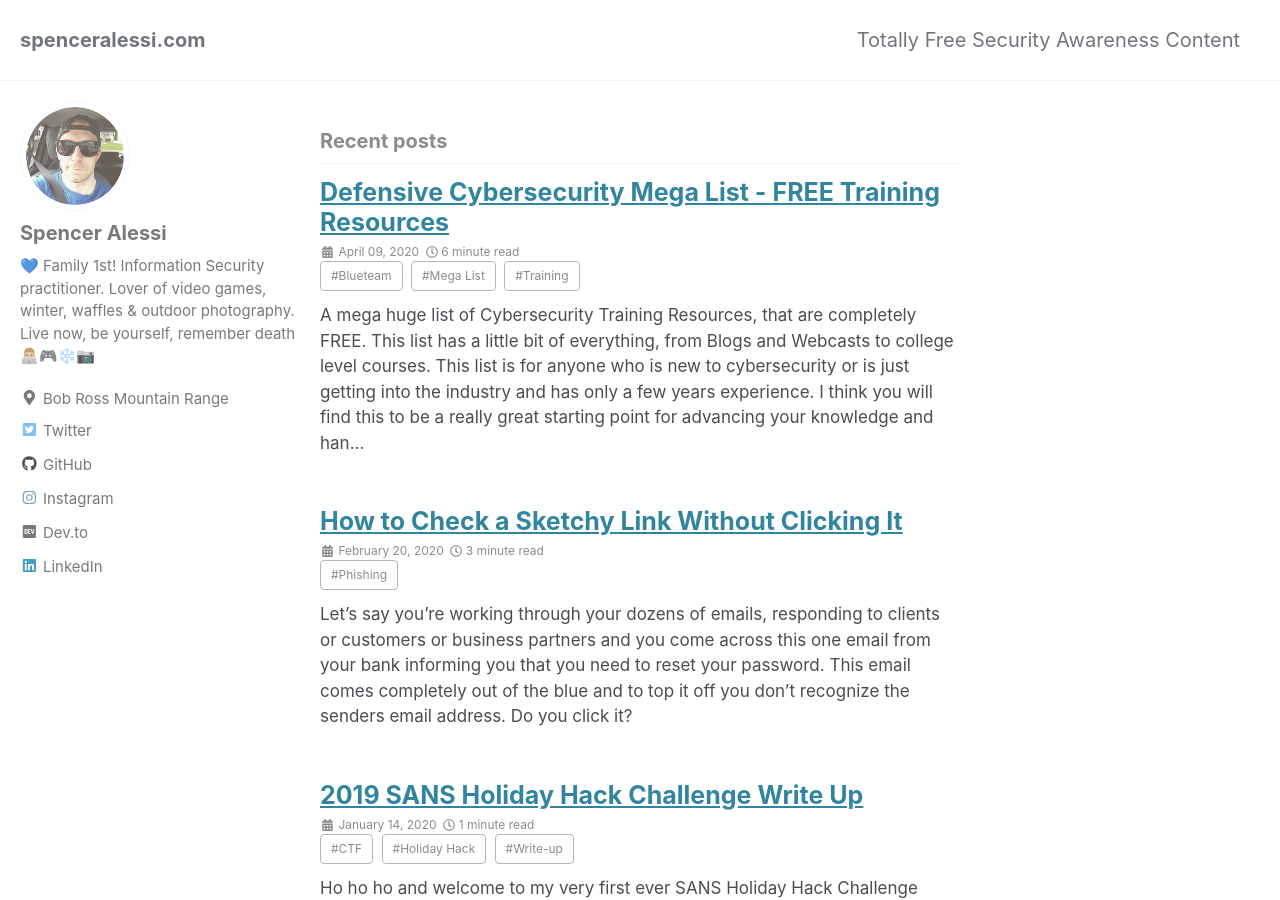
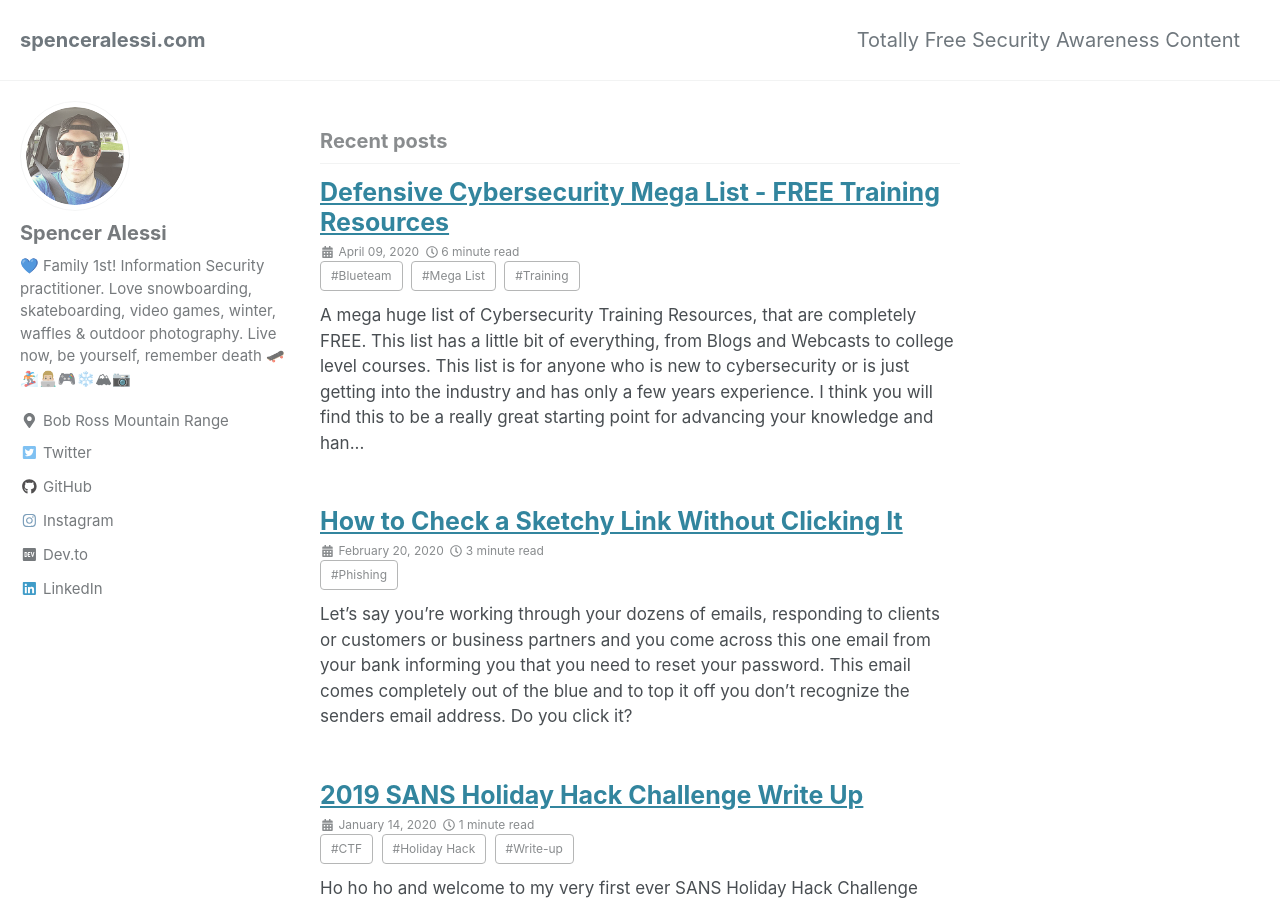
Before and after one commit to techspence/techspence.github.io, a Jekyll site: the page built from index.html, in a window 1280 px wide and 900 px high. Built offline with Jekyll 4.4.1, drawn with Linux system fonts in a browser that asks for light colours; cached includes are drawn as plain includes; the list of posts is cut into pages by our own code.

Commit message:
updated bio

```diff
--- a/_config.yml
+++ b/_config.yml
@@ -19,7 +19,7 @@ locale                   : "en-US"
 title                    : "spenceralessi.com"
 title_separator          : "-"
 name                     : "Spencer Alessi"
-description              : "💙 Family 1st! Information Security practitioner. Lover of video games, winter, waffles & outdoor photography. Live now, be yourself, remember death 👨🏼‍💻🎮❄️📷"
+description              : "💙 Family 1st! Information Security practitioner. Love snowboarding, skateboarding, video games, winter, waffles & outdoor photography. Live now, be yourself, remember death 🛹🏂👨🏼‍💻🎮❄️🏔📷"
 url                      : "https://techspence.github.io"
 baseurl                  : "" # the subpath of your site, e.g. "/blog"
 repository               : "techspence/techspence.github.io"
@@ -108,7 +108,7 @@ analytics:
 author:
   name             : "Spencer Alessi"
   avatar           : "/assets/img/logo.png"
-  bio              : "💙 Family 1st! Information Security practitioner. Lover of video games, winter, waffles & outdoor photography. Live now, be yourself, remember death 👨🏼‍💻🎮❄️📷"
+  bio              : "💙 Family 1st! Information Security practitioner. Love snowboarding, skateboarding, video games, winter, waffles & outdoor photography. Live now, be yourself, remember death 🛹🏂👨🏼‍💻🎮❄️🏔📷"
   location         : "Bob Ross Mountain Range"
   #email            : ""
   links:
```
